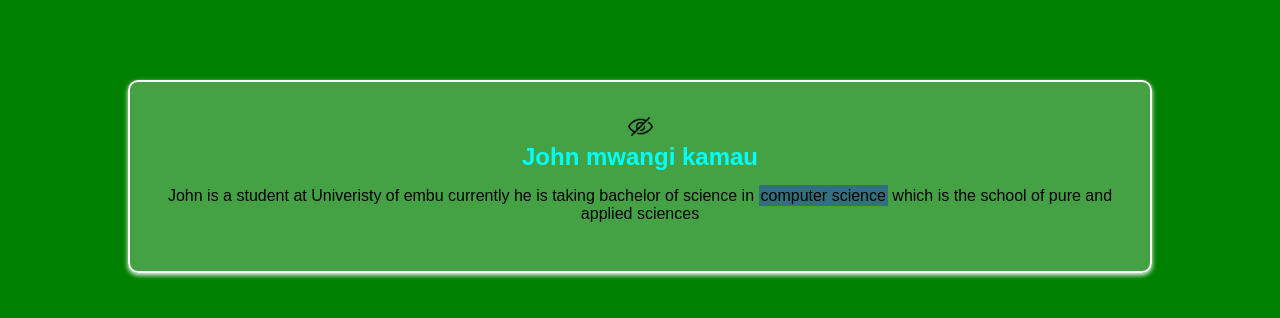
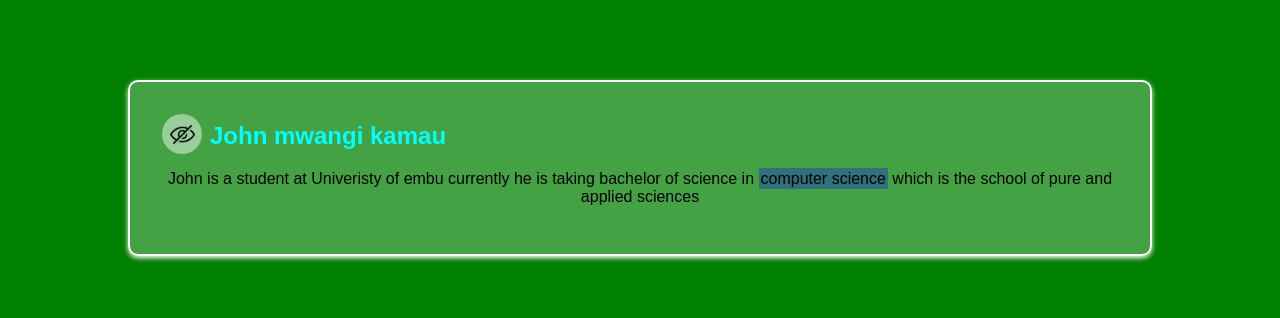
Before and after one commit to JOHN-MWANGI-OSS/Test-project-website, a plain HTML site: page index.html in a window 1280 px wide. Drawn offline with Linux system fonts and the light colour scheme.

```diff
--- a/index.html
+++ b/index.html
@@ -1,16 +1,22 @@
-<!DOCTYPE html>
+<!doctype html>
 <html lang="en">
   <head>
-    <meta charset="UTF-8">
-    <meta name="viewport" content="width=device-width, initial-scale=1.0">
+    <meta charset="UTF-8" />
+    <meta name="viewport" content="width=device-width, initial-scale=1.0" />
     <title>Document</title>
-    <link rel="stylesheet" href="styles.css">
+    <link rel="stylesheet" href="styles.css" />
   </head>
   <body>
     <div class="box">
-    <img src="./hide.png" alt="hide icon" width="25px">
-    <h2>John mwangi kamau</h2>
-    <p>John is a student at Univeristy of embu currently he is taking bachelor of science in <span>computer science</span> which is the school of pure and applied sciences</p>
+      <a href="#heading">
+        <img src="./hide.png" alt="hide icon" width="25px" />
+      </a>
+      <h2 id="heading">John mwangi kamau</h2>
+      <p>
+        John is a student at Univeristy of embu currently he is taking bachelor
+        of science in <span>computer science</span> which is the school of pure
+        and applied sciences
+      </p>
     </div>
   </body>
 </html>
--- a/styles.css
+++ b/styles.css
@@ -20,6 +20,7 @@ body {
   border: 2px solid white;
   box-shadow: 0 2px 5px white;
   color: aqua;
+  position: relative;
 }
 
 .box p {
@@ -31,3 +32,25 @@ span {
   background-color: rgba(0, 0, 255, 0.303);
   padding: 2px;
 }
+
+.box h2 {
+    position: absolute;
+    top: 40px;
+    left: 80px;
+}
+
+a[href="#heading"] {
+    display: inline-block;
+    background-color: rgba(255, 255, 255, 0.456);
+    width: 40px;
+    height: 40px;
+    display: flex;
+    justify-content: center;
+    align-items: center;
+    border-radius: 50%;
+}
+
+a[href="#heading"]:hover {
+    outline: 2px solid cyan;
+    outline-offset: 2px;
+}
```
Lines whose indentation alone changed are shown as unchanged.
